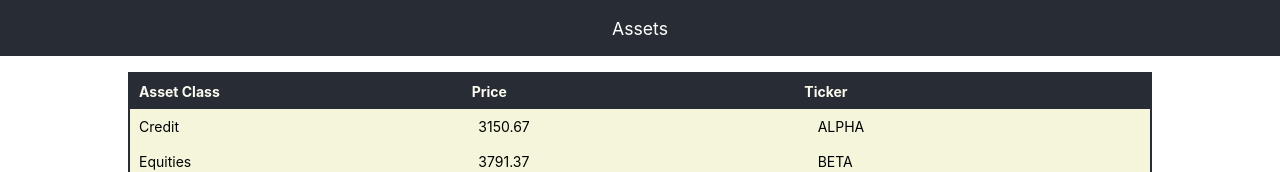
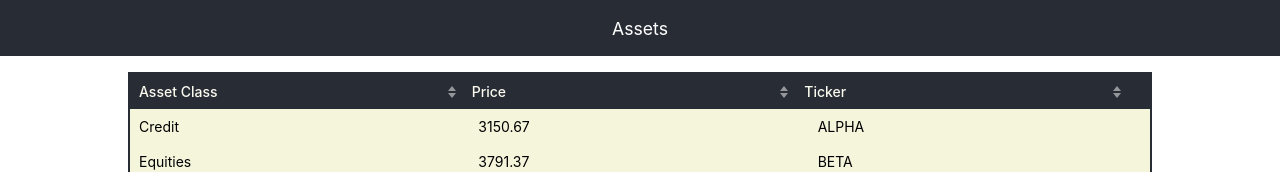
Before and after one commit to sandeep-reddy-u/Assignment-JPMC, a React (Create React App) app in the folder assets-app/: page / in a window 1280 px wide. Shown: the top 172 px of the page. Built offline with nearby package versions, Linux system fonts and the light colour scheme.

Commit message:
Added sort icons using css

```diff
--- a/assets-app/src/App.scss
+++ b/assets-app/src/App.scss
@@ -54,5 +54,25 @@ section {
       width: 100%;
       table-layout: fixed;
     }
+
+    thead th {
+      font-weight: 500;
+      &::before,
+      &::after {
+        content: " ";
+        float: right;
+        border-right: 4px solid transparent;
+        border-left: 4px solid transparent;
+      }
+      &::before {
+        margin-left: -10px;
+        margin-top: 0.2em;
+        border-bottom: 5px solid rgba(255, 255, 255, 0.5);
+      }
+      &::after {
+        margin-top: calc(0.2em + 7px);
+        border-top: 5px solid rgba(255, 255, 255, 0.5);
+      }
+    }
   }
 }
```
